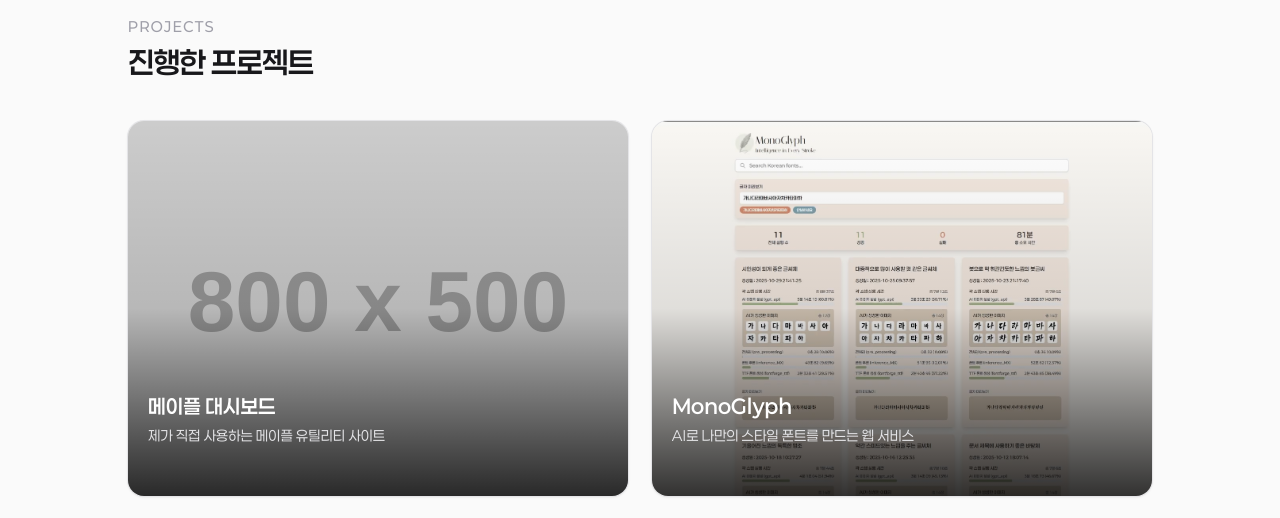
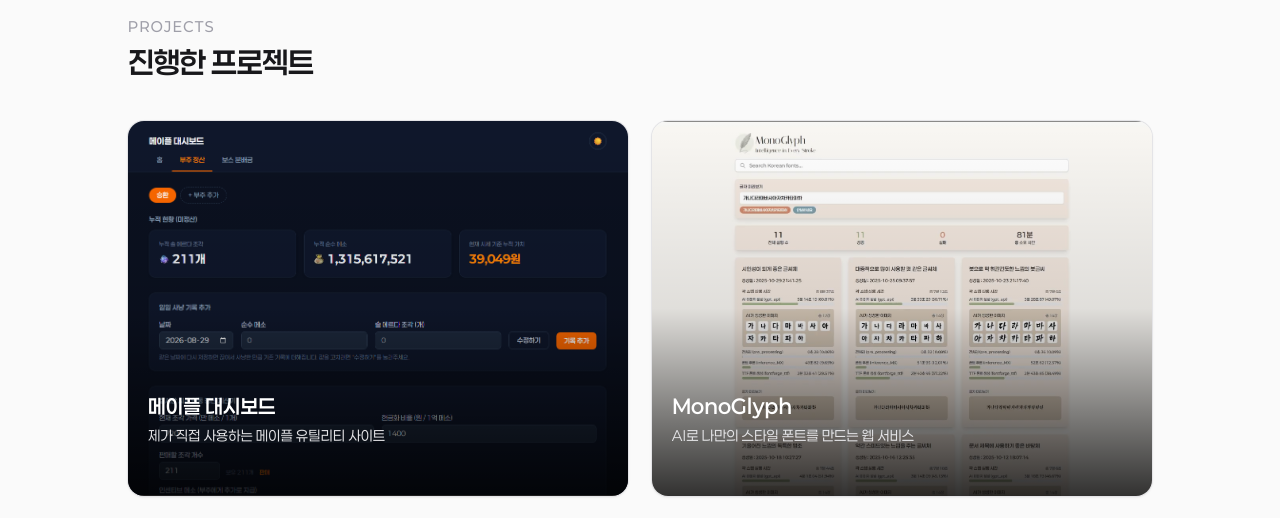
Before and after one commit to JEONJOOHYUN/portfolio, a Next.js app: page / in a window 1280 px wide. Shown: the part 1500-2018 px from the top of the page. Built offline with nearby package versions, Linux system fonts and the light colour scheme.

Commit message:
Use real Maple Dashboard screenshot

```diff
--- a/data/portfolio.ts
+++ b/data/portfolio.ts
@@ -136,9 +136,7 @@
       learnings:
         "제가 실제로 매일 쓰는 도구라서, 배포 후 렌더링이 느리다는 걸 직접 체감하고 바로 원인을 찾아 서버 리전과 캐싱 구조를 고쳤습니다. 같은 날짜에 재저장할 때 기본은 '더하기'로 처리하고 덮어쓰기는 별도 버튼으로 분리하는 등, 쓰면서 불편했던 부분을 그때그때 반영해 UX를 계속 다듬고 있습니다. Next.js Server Actions와 Supabase를 조합해 프론트엔드에서 DB까지 직접 다루며 풀스택 구조와 배포 환경에 대한 이해를 넓혔습니다.",
       techStack: ["Next.js", "TypeScript", "Tailwind CSS", "Supabase", "next-themes"],
-      // TODO: 실제 대시보드 화면 스크린샷으로 교체해 주세요. 지금은 아이콘(메이플 버섯)만 있어서
-      // public/projects/MapleDashboard_img.png 자리에 자리표시자를 넣어뒀습니다.
-      image: "https://placehold.co/800x500/1e293b/94a3b8?text=Maple+Dashboard",
+      image: "/projects/MapleDashboard_img.png",
       icon: "/projects/MapleDashboard_icon.jpg",
       githubUrl: "https://github.com/JEONJOOHYUN/maple-dashboard",
       liveUrl: "https://maple-dashboard-eta.vercel.app/",
```
Also changed, not shown: public/projects/MapleDashboard_img.png (added).
